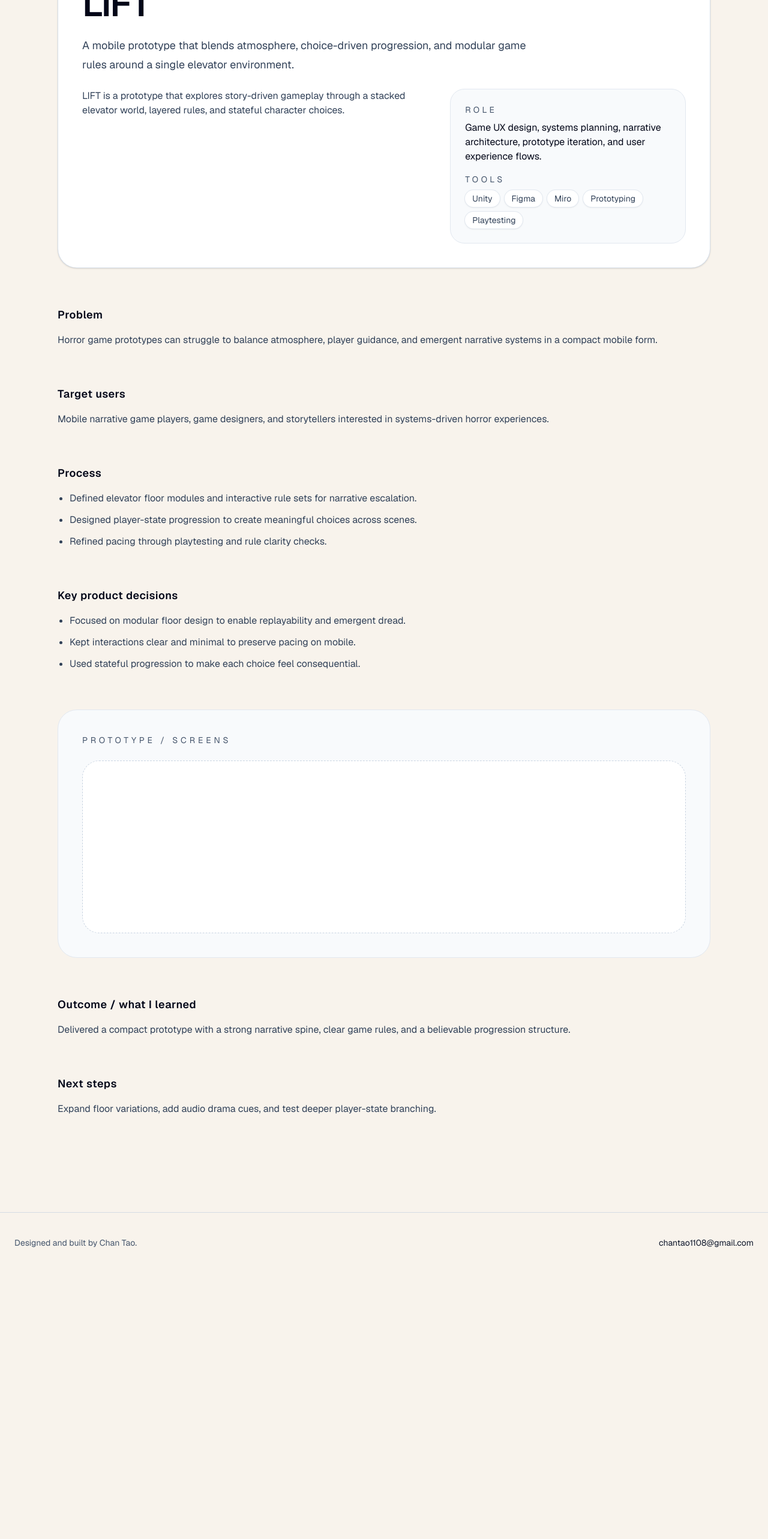
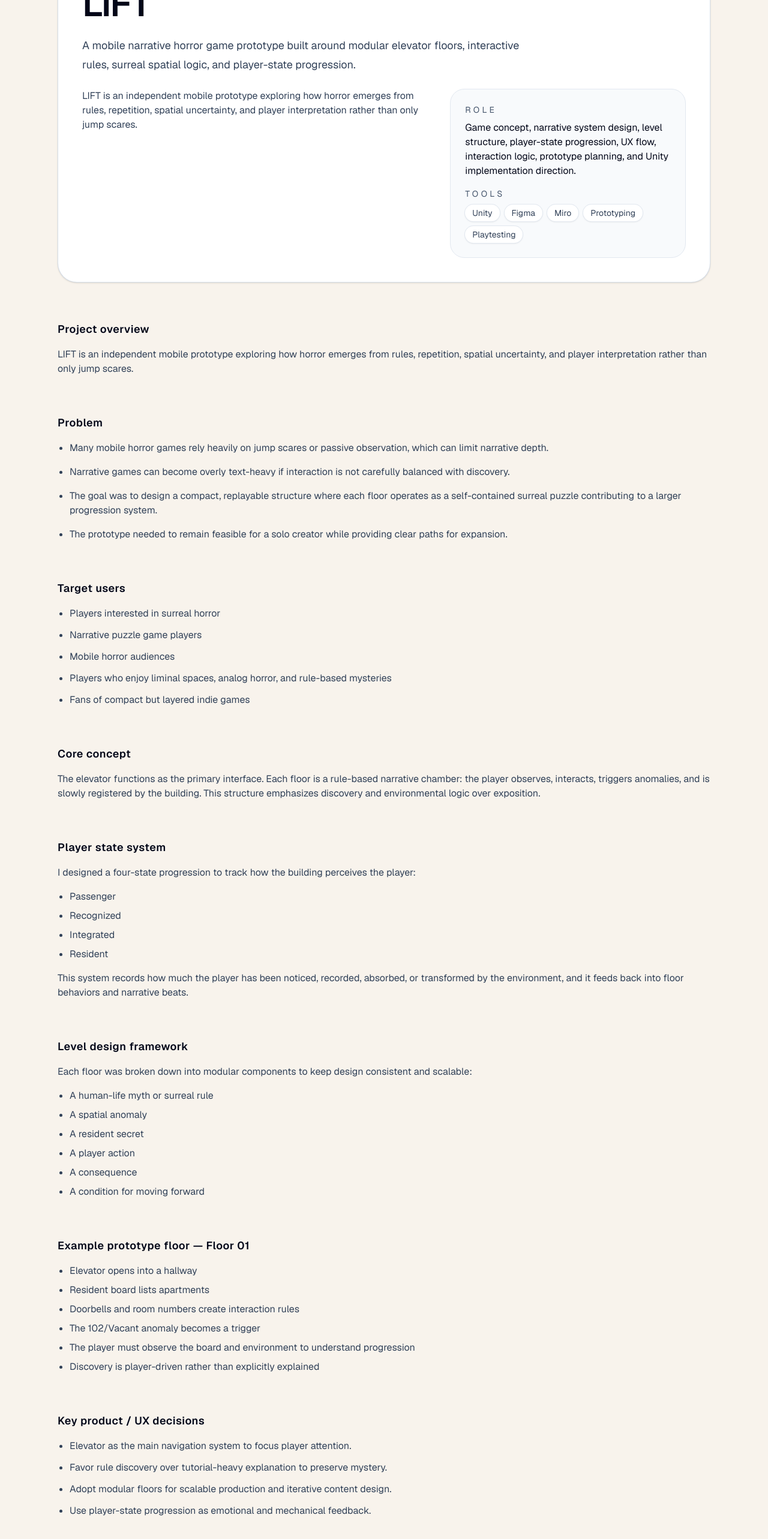
Before and after one commit to chantao1108-arch/chan-tao-portfolio, a Next.js app: page /work/lift in a window 1280 px wide. Shown: the part 222-2788 px from the top of the page at 60% size. Before the commit the page ends 2344 px from the top, so only its background shows below. Built offline with nearby package versions, Linux system fonts and the light colour scheme.

Commit message:
Upgrade LIFT case study

```diff
--- a/app/work/lift/page.tsx
+++ b/app/work/lift/page.tsx
@@ -6,6 +6,26 @@ import { SiteHeader } from "@/src/components/SiteHeader";
 import { projects } from "@/src/data/projects";
 
 const project = projects.find((item) => item.slug === "lift");
+
+const playerStates = ["Passenger", "Recognized", "Integrated", "Resident"];
+
+const levelFramework = [
+  "A human-life myth or surreal rule",
+  "A spatial anomaly",
+  "A resident secret",
+  "A player action",
+  "A consequence",
+  "A condition for moving forward",
+];
+
+const exampleFloor = [
+  "Elevator opens into a hallway",
+  "Resident board lists apartments",
+  "Doorbells and room numbers create interaction rules",
+  "The 102/Vacant anomaly becomes a trigger",
+  "The player must observe the board and environment to understand progression",
+  "Discovery is player-driven rather than explicitly explained",
+];
 
 export const metadata: Metadata = {
   title: "LIFT — Narrative Horror Game Prototype",
@@ -30,7 +50,7 @@ export default function LiftPage() {
         <section className="space-y-6 rounded-[2rem] border border-slate-300/75 bg-white p-10 shadow-sm">
           <p className="text-sm uppercase tracking-[0.35em] text-slate-600">{project.label}</p>
           <h1 className="text-5xl font-semibold tracking-tight text-slate-950 sm:text-6xl">{project.title}</h1>
-          <p className="max-w-3xl text-lg leading-8 text-slate-700">{project.heroSummary}</p>
+          <p className="max-w-3xl text-lg leading-8 text-slate-700">{project.description}</p>
           <div className="grid gap-6 lg:grid-cols-[1.2fr_0.8fr]">
             <div className="space-y-5 text-slate-700">
               <p>{project.overview}</p>
@@ -38,7 +58,9 @@ export default function LiftPage() {
             <div className="space-y-4 rounded-3xl border border-slate-200 bg-slate-50 p-6">
               <div>
                 <p className="text-sm uppercase tracking-[0.32em] text-slate-600">Role</p>
-                <p className="mt-2 text-slate-950">{project.role}</p>
+                <div className="mt-2 space-y-2 text-slate-950">
+                  {project.role}
+                </div>
               </div>
               <div>
                 <p className="text-sm uppercase tracking-[0.32em] text-slate-600">Tools</p>
@@ -55,35 +77,108 @@ export default function LiftPage() {
         </section>
 
         <section className="grid gap-16 py-16">
+          <CaseStudySection title="Project overview">
+            <p className="text-slate-700">{project.overview}</p>
+          </CaseStudySection>
+
           <CaseStudySection title="Problem">
-            <p>{project.problem}</p>
+            <ul className="list-disc space-y-4 pl-5 text-slate-700">
+              <li>Many mobile horror games rely heavily on jump scares or passive observation, which can limit narrative depth.</li>
+              <li>Narrative games can become overly text-heavy if interaction is not carefully balanced with discovery.</li>
+              <li>The goal was to design a compact, replayable structure where each floor operates as a self-contained surreal puzzle contributing to a larger progression system.</li>
+              <li>The prototype needed to remain feasible for a solo creator while providing clear paths for expansion.</li>
+            </ul>
           </CaseStudySection>
+
           <CaseStudySection title="Target users">
-            <p>{project.targetUsers}</p>
+            <ul className="list-disc space-y-3 pl-5 text-slate-700">
+              <li>Players interested in surreal horror</li>
+              <li>Narrative puzzle game players</li>
+              <li>Mobile horror audiences</li>
+              <li>Players who enjoy liminal spaces, analog horror, and rule-based mysteries</li>
+              <li>Fans of compact but layered indie games</li>
+            </ul>
           </CaseStudySection>
-          <CaseStudySection title="Process">
-            <ul className="list-disc space-y-3 pl-5 text-slate-700">
-              {project.process.map((step) => (
-                <li key={step}>{step}</li>
+
+          <CaseStudySection title="Core concept">
+            <p className="text-slate-700">The elevator functions as the primary interface. Each floor is a rule-based narrative chamber: the player observes, interacts, triggers anomalies, and is slowly registered by the building. This structure emphasizes discovery and environmental logic over exposition.</p>
+          </CaseStudySection>
+
+          <CaseStudySection title="Player state system">
+            <p className="text-slate-700">I designed a four-state progression to track how the building perceives the player:</p>
+            <ul className="list-disc space-y-2 pl-5 text-slate-700">
+              {playerStates.map((s) => (
+                <li key={s}>{s}</li>
+              ))}
+            </ul>
+            <p className="mt-2 text-slate-700">This system records how much the player has been noticed, recorded, absorbed, or transformed by the environment, and it feeds back into floor behaviors and narrative beats.</p>
+          </CaseStudySection>
+
+          <CaseStudySection title="Level design framework">
+            <p className="text-slate-700">Each floor was broken down into modular components to keep design consistent and scalable:</p>
+            <ul className="list-disc space-y-2 pl-5 text-slate-700">
+              {levelFramework.map((f) => (
+                <li key={f}>{f}</li>
               ))}
             </ul>
           </CaseStudySection>
-          <CaseStudySection title="Key product decisions">
-            <ul className="list-disc space-y-3 pl-5 text-slate-700">
-              {project.decisions.map((decision) => (
-                <li key={decision}>{decision}</li>
+
+          <CaseStudySection title="Example prototype floor — Floor 01">
+            <ul className="list-disc space-y-2 pl-5 text-slate-700">
+              {exampleFloor.map((line) => (
+                <li key={line}>{line}</li>
               ))}
             </ul>
           </CaseStudySection>
+
+          <CaseStudySection title="Key product / UX decisions">
+            <ul className="list-disc space-y-3 pl-5 text-slate-700">
+              <li>Elevator as the main navigation system to focus player attention.</li>
+              <li>Favor rule discovery over tutorial-heavy explanation to preserve mystery.</li>
+              <li>Adopt modular floors for scalable production and iterative content design.</li>
+              <li>Use player-state progression as emotional and mechanical feedback.</li>
+            </ul>
+          </CaseStudySection>
+
           <div className="rounded-[2rem] border border-slate-200 bg-slate-50 p-10">
-            <p className="text-sm uppercase tracking-[0.35em] text-slate-600">Prototype / screens</p>
-            <div className="mt-6 h-72 rounded-[1.75rem] border border-dashed border-slate-300 bg-white" />
+            <p className="text-sm uppercase tracking-[0.35em] text-slate-600">Prototype placeholders</p>
+            <div className="mt-6 grid gap-6 sm:grid-cols-2">
+              <div className="rounded-[1.75rem] border border-dashed border-slate-300 bg-white px-6 py-10 text-center text-slate-600 shadow-sm">Elevator interface</div>
+              <div className="rounded-[1.75rem] border border-dashed border-slate-300 bg-white px-6 py-10 text-center text-slate-600 shadow-sm">Resident board</div>
+              <div className="rounded-[1.75rem] border border-dashed border-slate-300 bg-white px-6 py-10 text-center text-slate-600 shadow-sm">Hallway interaction</div>
+              <div className="rounded-[1.75rem] border border-dashed border-slate-300 bg-white px-6 py-10 text-center text-slate-600 shadow-sm">Floor rule system</div>
+              <div className="rounded-[1.75rem] border border-dashed border-slate-300 bg-white px-6 py-10 text-center text-slate-600 shadow-sm">Player-state progression</div>
+            </div>
           </div>
-          <CaseStudySection title="Outcome / what I learned">
-            <p>{project.outcome}</p>
+
+          <CaseStudySection title="Skills demonstrated">
+            <div className="grid gap-3 sm:grid-cols-2">
+              {[
+                "Game UX",
+                "Interactive narrative design",
+                "Systems thinking",
+                "Level design",
+                "Mobile prototype planning",
+                "Unity workflow",
+                "Horror pacing",
+                "Bilingual narrative structure",
+              ].map((skill) => (
+                <div key={skill} className="rounded-3xl border border-slate-200 bg-white px-5 py-4 text-slate-700">
+                  {skill}
+                </div>
+              ))}
+            </div>
           </CaseStudySection>
+
           <CaseStudySection title="Next steps">
-            <p>{project.nextSteps}</p>
+            <ul className="list-disc space-y-3 pl-5 text-slate-700">
+              <li>Refine Floor 01 onboarding</li>
+              <li>Build Floor 02 with stronger contrast</li>
+              <li>Add player-state UI feedback</li>
+              <li>Add audio cues and environmental storytelling</li>
+              <li>Test whether players understand rule discovery without over-explanation</li>
+              <li>Package the first chapter as a playable vertical slice</li>
+            </ul>
           </CaseStudySection>
         </section>
       </main>
--- a/src/data/projects.ts
+++ b/src/data/projects.ts
@@ -60,34 +60,35 @@ export const projects: Project[] = [
     title: "LIFT",
     label: "Narrative Horror Game Prototype",
     description:
-      "A mobile narrative horror game prototype built around modular elevator floors, interactive rules, and player-state progression.",
-    tags: ["Game UX", "Unity", "Narrative Systems", "Mobile Prototype"],
+      "A mobile narrative horror game prototype built around modular elevator floors, interactive rules, surreal spatial logic, and player-state progression.",
+    tags: ["Game UX", "Narrative Systems", "Mobile Prototype", "Unity"],
     overview:
-      "LIFT is a prototype that explores story-driven gameplay through a stacked elevator world, layered rules, and stateful character choices.",
+      "LIFT is an independent mobile prototype exploring how horror emerges from rules, repetition, spatial uncertainty, and player interpretation rather than only jump scares.",
     problem:
-      "Horror game prototypes can struggle to balance atmosphere, player guidance, and emergent narrative systems in a compact mobile form.",
+      "Many mobile horror games rely on jump scares or passive observation. Narrative games can become overly text-heavy if interaction is not carefully designed. The challenge was to create a compact game structure where each floor functions as a self-contained surreal puzzle but also contributes to a larger progression system, and to make this feasible for a solo creator while remaining expandable.",
     targetUsers:
-      "Mobile narrative game players, game designers, and storytellers interested in systems-driven horror experiences.",
+      "Players interested in surreal horror, narrative puzzle game players, mobile horror audiences, and players who enjoy liminal spaces, analog horror, and rule-based mysteries.",
     role:
-      "Game UX design, systems planning, narrative architecture, prototype iteration, and user experience flows.",
+      "Game concept, narrative system design, level structure, player-state progression, UX flow, interaction logic, prototype planning, and Unity implementation direction.",
     tools: ["Unity", "Figma", "Miro", "Prototyping", "Playtesting"],
     process: [
-      "Defined elevator floor modules and interactive rule sets for narrative escalation.",
-      "Designed player-state progression to create meaningful choices across scenes.",
-      "Refined pacing through playtesting and rule clarity checks.",
+      "Defined a minimal set of interaction rules per floor to support emergent discovery.",
+      "Designed a four-state player recognition system to drive emotional progression.",
+      "Built modular level templates to allow scalable content creation.",
     ],
     decisions: [
-      "Focused on modular floor design to enable replayability and emergent dread.",
-      "Kept interactions clear and minimal to preserve pacing on mobile.",
-      "Used stateful progression to make each choice feel consequential.",
+      "Elevator as the main navigation and interaction surface to centralize player focus.",
+      "Encourage rule discovery rather than heavy tutorials to preserve tension.",
+      "Use modular floor design so new content can be authored quickly.",
+      "Make player-state progression the primary emotional feedback loop.",
     ],
     outcome:
-      "Delivered a compact prototype with a strong narrative spine, clear game rules, and a believable progression structure.",
+      "Produced a focused prototype demonstrating meaningful player-driven discovery, concise interaction rules, and a scaffold for further chapter development.",
     nextSteps:
-      "Expand floor variations, add audio drama cues, and test deeper player-state branching.",
-    heroTagline: "A compact narrative horror experience in a haunted elevator.",
+      "Refine onboarding for Floor 01, develop contrasting Floor 02, add player-state UI, incorporate audio and environmental storytelling, and prepare a vertical slice.",
+    heroTagline: "A rule-driven, atmospheric narrative horror prototype.",
     heroSummary:
-      "A mobile prototype that blends atmosphere, choice-driven progression, and modular game rules around a single elevator environment.",
+      "A mobile prototype where each elevator floor is a compact, rule-based narrative chamber that contributes to a larger, stateful progression.",
     path: "/work/lift",
   },
   {
```
